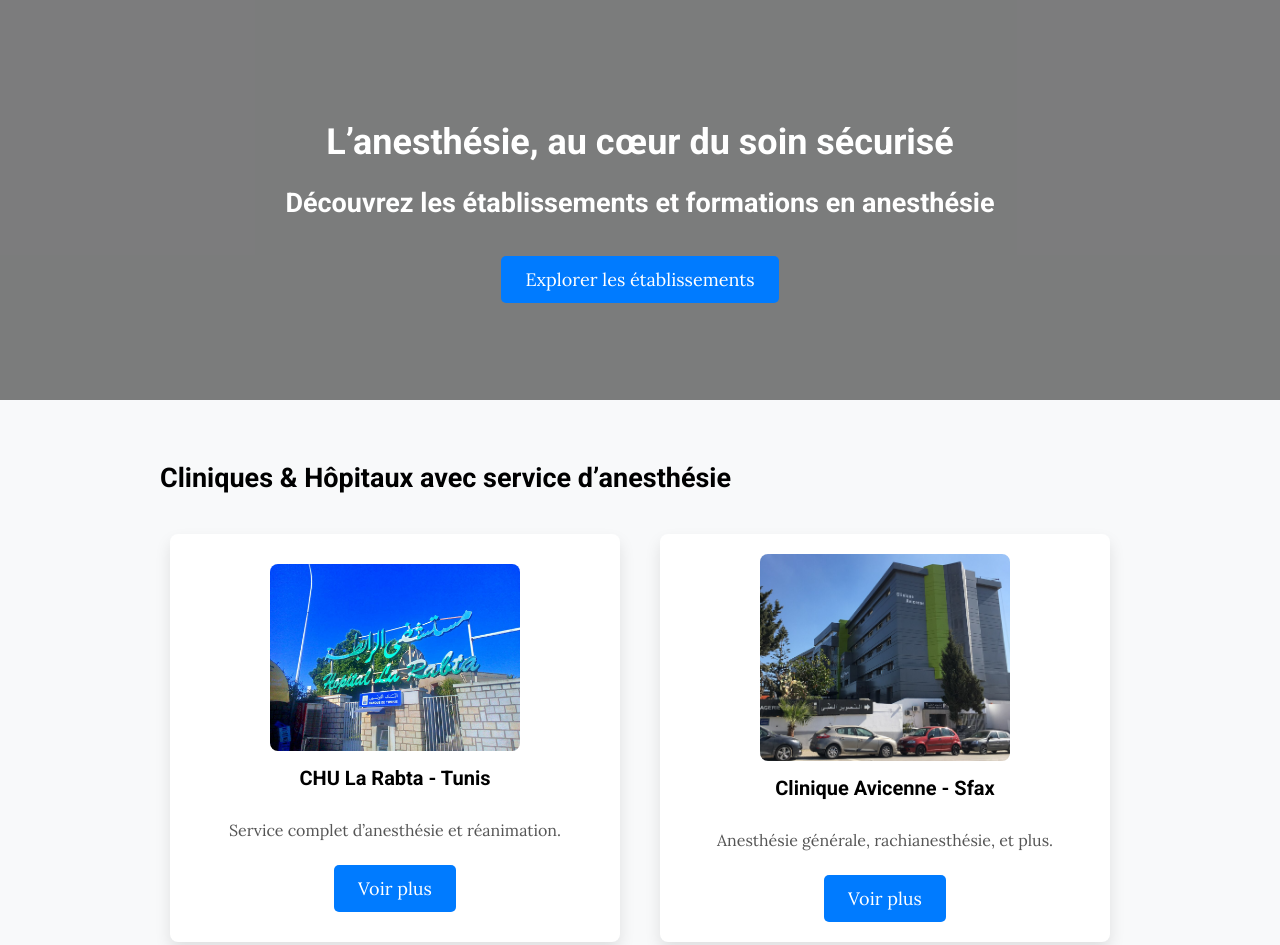
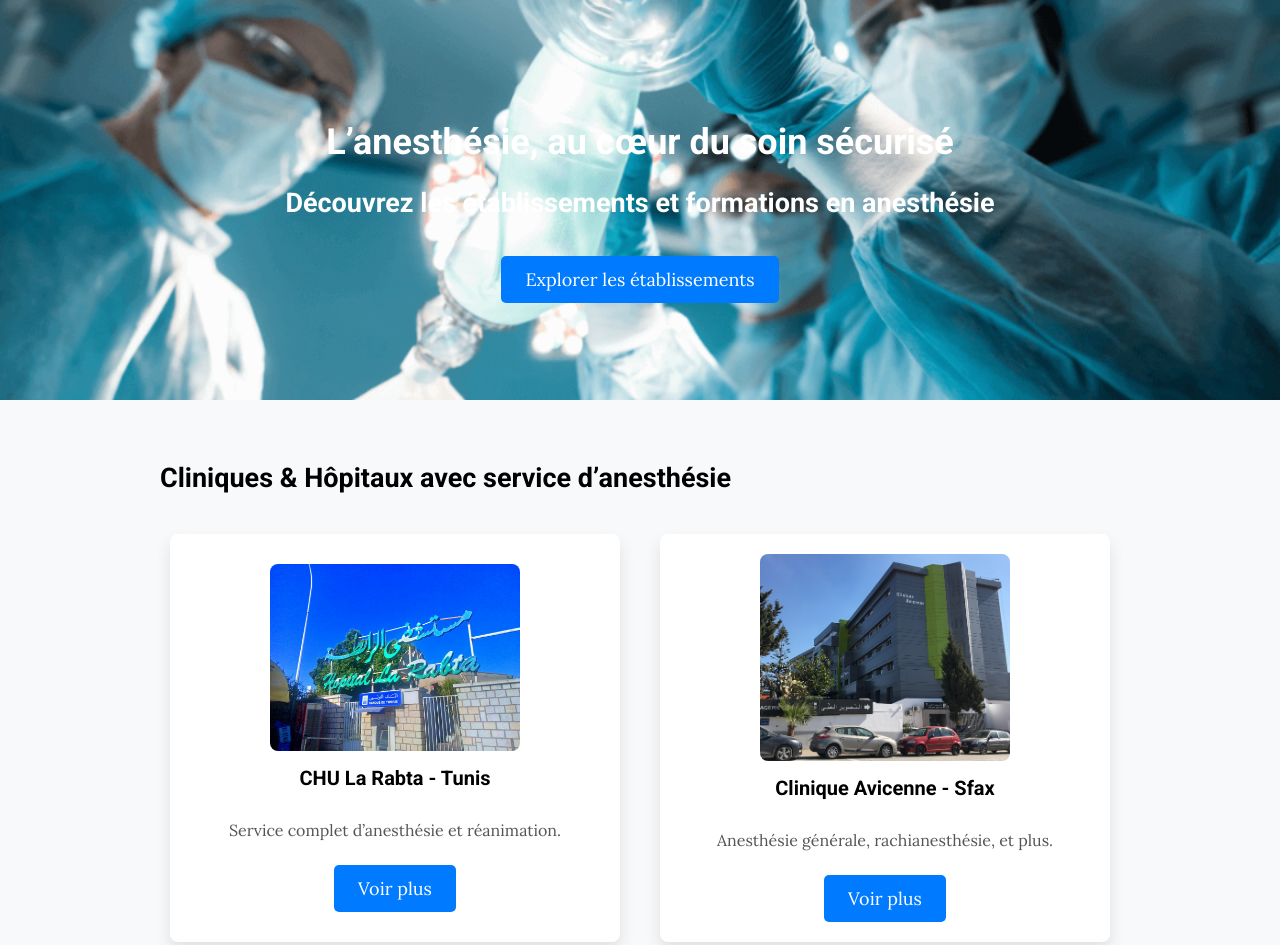
Before and after one commit to Elghoulsalsabil/landing, a plain HTML site: page index.html in a window 1280 px wide. Shown: the top 945 px of the page. Drawn offline with Linux system fonts and the light colour scheme.

Commit message:
Update banner.css

```diff
--- a/css/components/banner.css
+++ b/css/components/banner.css
@@ -1,5 +1,5 @@
 .banner {
-  background-image: url('images/anesthesie-banner.png');
+  background-image: url('https://raw.githubusercontent.com/Elghoulsalsabil/landing/main/images/anesthesie-banner.png');
   background-size: cover;
   background-position: center;
   background-attachment: fixed;
```
